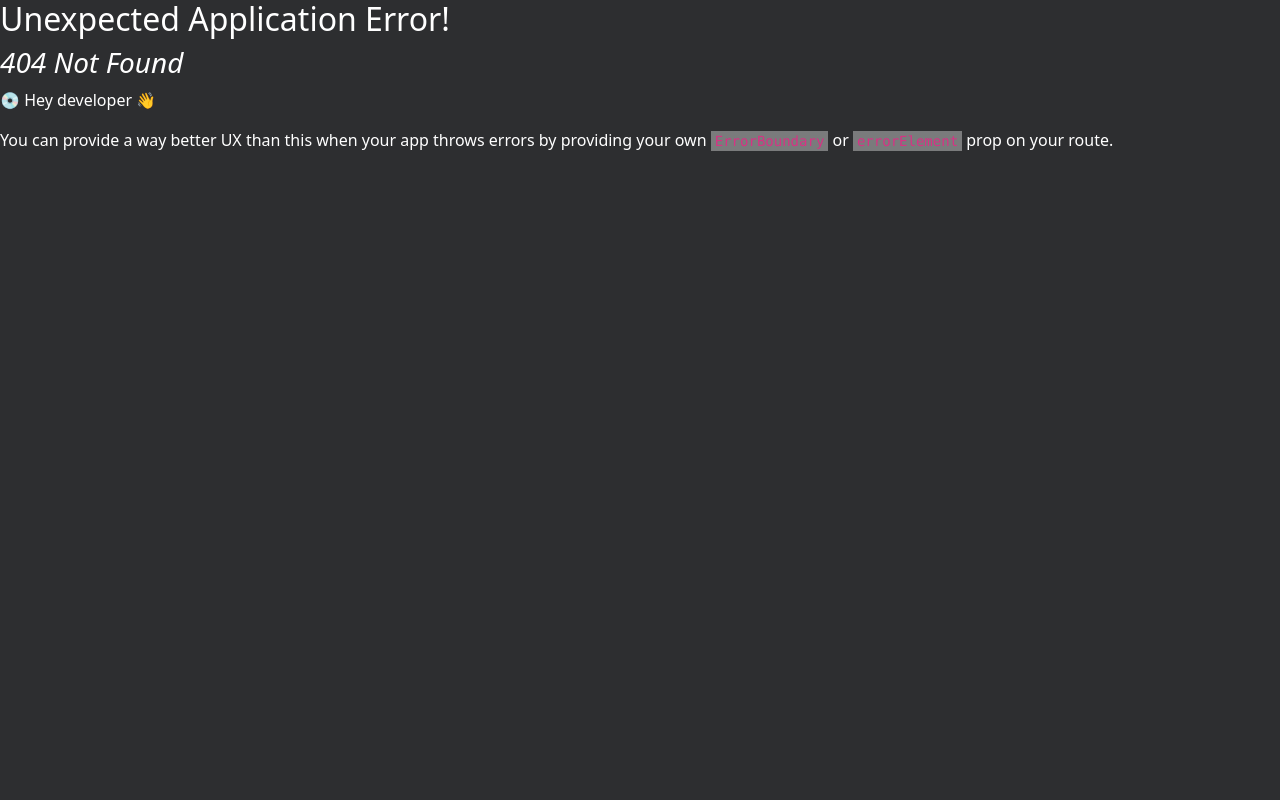
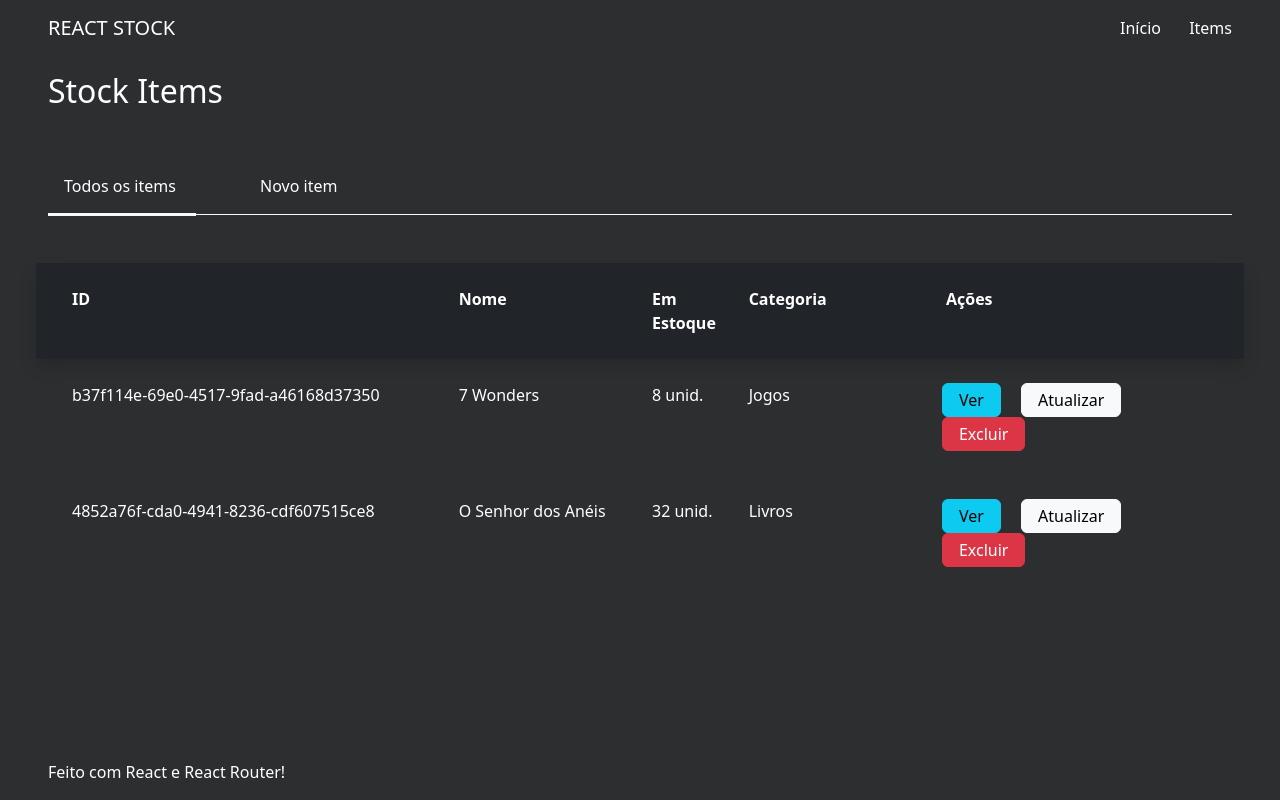
Before and after one commit to maatheusLeite/stock-manager, a React (Vite) app: page /stock in a window 1280 px wide. Before the commit this address had no page. Built offline with nearby package versions, Linux system fonts and the light colour scheme.

Commit message:
Adding StockItems page

```diff
--- /dev/null
+++ b/src/components/Button.jsx
@@ -0,0 +1,12 @@
+import { Link } from 'react-router-dom'
+import PropTypes from 'prop-types'
+
+Button.propTypes = {
+    title: PropTypes.string,
+    url: PropTypes.string,
+    color: PropTypes.string
+}
+
+export default function Button({ title, url, color }) {
+    return <Link to={url} className={`btn py-1 px-3 btn-${color}`}> {title} </Link>
+}
--- a/src/components/ButtonShow.jsx
+++ /dev/null
@@ -1,10 +0,0 @@
-import { Link } from 'react-router-dom'
-import PropTypes from 'prop-types'
-
-ButtonShow.propTypes = {
-    url: PropTypes.string
-}
-
-export default function ButtonShow({ url }) {
-    return <Link to={url} className="btn btn-light py-1 px-3"> Ver </Link>
-}
--- a/src/components/Header.jsx
+++ b/src/components/Header.jsx
@@ -6,7 +6,7 @@ export default function Header() {
             <h1 className="fs-5"> REACT STOCK </h1>
             <nav>
                 <Link to='/' className="mx-4"> Início </Link>
-                <Link to='/items'> Items </Link>
+                <Link to='/stock'> Items </Link>
             </nav>
         </header>
     )
--- /dev/null
+++ b/src/components/ItemCard.jsx
@@ -0,0 +1,25 @@
+import ButtonShow from "./Button";
+import PropTypes from "prop-types"
+
+ItemCard.propTypes = {
+    id: PropTypes.string,
+    title: PropTypes.string,
+    qtd: PropTypes.number,
+    category: PropTypes.string,
+}
+
+export default function ItemCard({ id, title, qtd, category }) {
+    return (
+        <div className="row p-4">
+            <span className="col-4"> {id} </span>
+            <span className="col-2"> {title} </span>
+            <span className="col-1"> {`${qtd} unid.`} </span>
+            <span className="col-2"> {category} </span>
+            <div className="col-3">
+                <span className="col"> <ButtonShow title='Ver' url={'url'} color='info' /> </span>
+                <span className="col mx-3"> <ButtonShow title='Atualizar' url={'url'} color='light' /> </span>
+                <span className="col"> <ButtonShow title='Excluir' url={'url'} color='danger' /> </span>
+            </div>
+        </div>
+    )
+}
--- a/src/components/ItemRunningOut.jsx
+++ b/src/components/ItemRunningOut.jsx
@@ -1,4 +1,4 @@
-import ButtonShow from "./ButtonShow";
+import ButtonShow from "./Button";
 import PropTypes from "prop-types"
 
 ItemRunningOut.propTypes = {
@@ -12,7 +12,7 @@ export default function ItemRunningOut({ title, qtd, url }) {
         <div className="row p-4 d-flex align-items-center">
             <span className="col-8"> {title} </span>
             <span className="col"> {qtd} </span>
-            <span className="col"> <ButtonShow url={url}/> </span>
+            <span className="col"> <ButtonShow title='Ver' url={url} color='light'/> </span>
         </div>
     )
 }
--- a/src/components/RecentItem.jsx
+++ b/src/components/RecentItem.jsx
@@ -1,4 +1,4 @@
-import ButtonShow from "./ButtonShow";
+import ButtonShow from "./Button";
 import PropTypes from "prop-types"
 
 RecentItem.propTypes = {
@@ -10,7 +10,7 @@ export default function RecentItem({ title, url }) {
     return (
         <div className="row p-4 d-flex align-items-center">
             <span className="col-8"> {title} </span>
-            <span className="col"> <ButtonShow url={url}/> </span>
+            <span className="col"> <ButtonShow title='Ver' url={url} color='light'/> </span>
         </div>
     )
 }
--- /dev/null
+++ b/src/pages/StockItems/AllItems.jsx
@@ -0,0 +1,29 @@
+import ItemCard from "../../components/ItemCard";
+
+export default function AllItems() {
+    return (
+        <div className="col">
+            <div className="row bg-dark shadow p-4">
+                <span className="col-4 fw-bold"> ID </span>
+                <span className="col-2 fw-bold"> Nome </span>
+                <span className="col-1 fw-bold"> Em Estoque </span>
+                <span className="col-2 fw-bold"> Categoria </span>
+                <span className="col-3 fw-bold px-3"> Ações </span>
+            </div>
+
+            <ItemCard
+                id='b37f114e-69e0-4517-9fad-a46168d37350'
+                title='7 Wonders'
+                qtd={8}
+                category='Jogos'
+            />
+
+            <ItemCard
+                id='4852a76f-cda0-4941-8236-cdf607515ce8'
+                title='O Senhor dos Anéis'
+                qtd={32}
+                category='Livros'
+            />
+        </div>
+    )
+}
--- /dev/null
+++ b/src/pages/StockItems/NewItem.jsx
@@ -0,0 +1,7 @@
+export default function NewItem() {
+    return (
+        <div>
+            NewItem
+        </div>
+    )
+}
--- /dev/null
+++ b/src/pages/StockItems/StockItems.jsx
@@ -0,0 +1,16 @@
+import { Link, Outlet } from "react-router-dom";
+
+export default function StockItems() {
+    return (
+        <div className="container-fluid px-5">
+            <h2 className="fw-light mb-5"> Stock Items </h2>
+
+            <div className="border-bottom border-light mb-5 py-3">
+                <Link to='' className="border-bottom border-3 border-light p-3"> Todos os items </Link>
+                <Link to='new' className="mx-5 p-3"> Novo item </Link>
+            </div>
+
+            <Outlet />
+        </div>
+    )
+}
--- a/src/router.jsx
+++ b/src/router.jsx
@@ -1,6 +1,9 @@
 import { createBrowserRouter } from 'react-router-dom'
 import RootLayout from './pages/RootLayout/RootLayout.jsx'
 import Home from './pages/Home/Home.jsx'
+import StockItems from './pages/StockItems/StockItems.jsx'
+import AllItems from './pages/StockItems/AllItems.jsx'
+import NewItem from './pages/StockItems/NewItem.jsx'
 
 const router = createBrowserRouter([
     {
@@ -9,7 +12,18 @@ const router = createBrowserRouter([
         children: [{
             index: true,
             element: <Home />
-        }]
+        }, {
+            path: 'stock',
+            element: <StockItems />,
+            children: [{
+                index: true,
+                element: <AllItems />
+            }, {
+                path: 'new',
+                element: <NewItem />
+            }]
+        }
+        ]
     }
 ])
 
```
